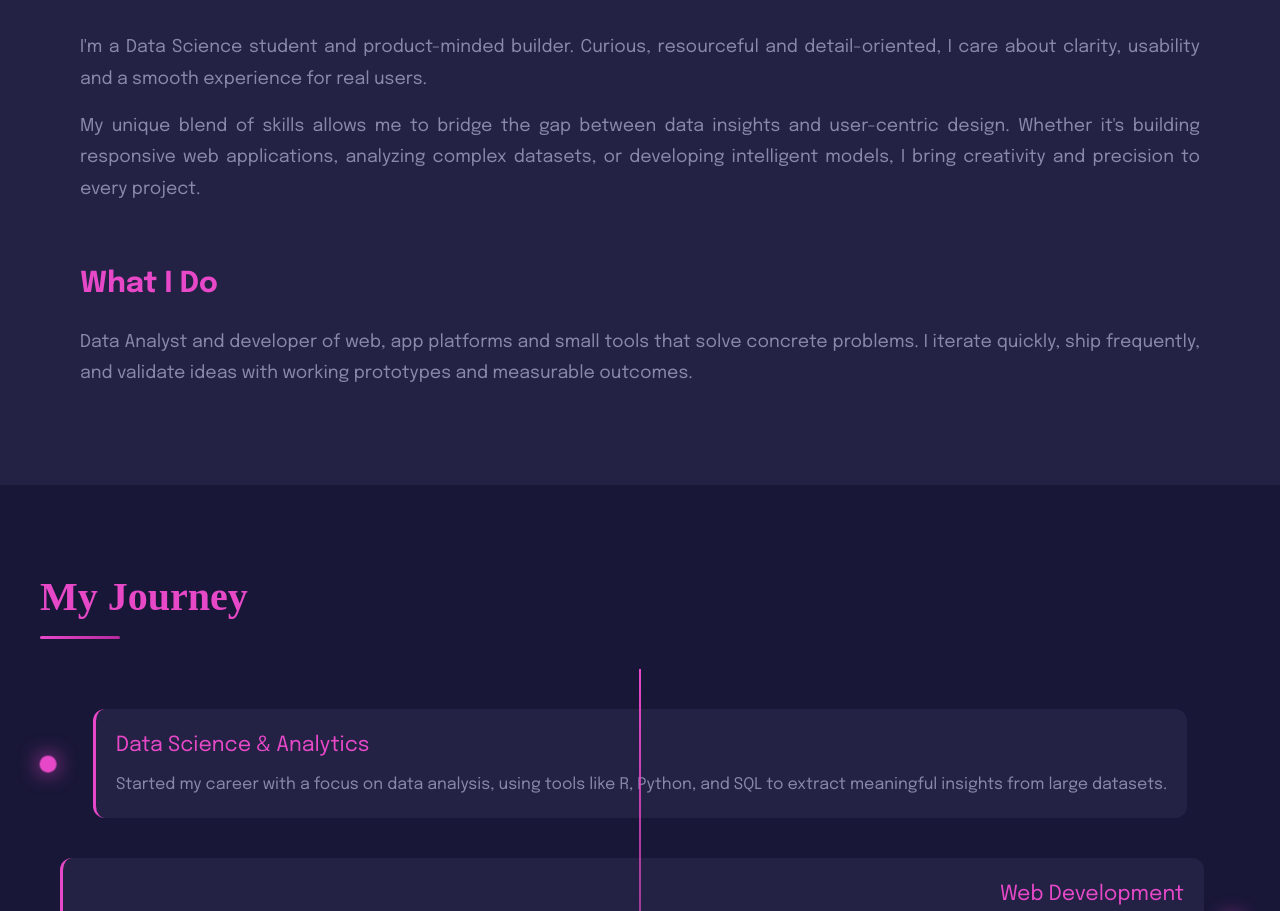
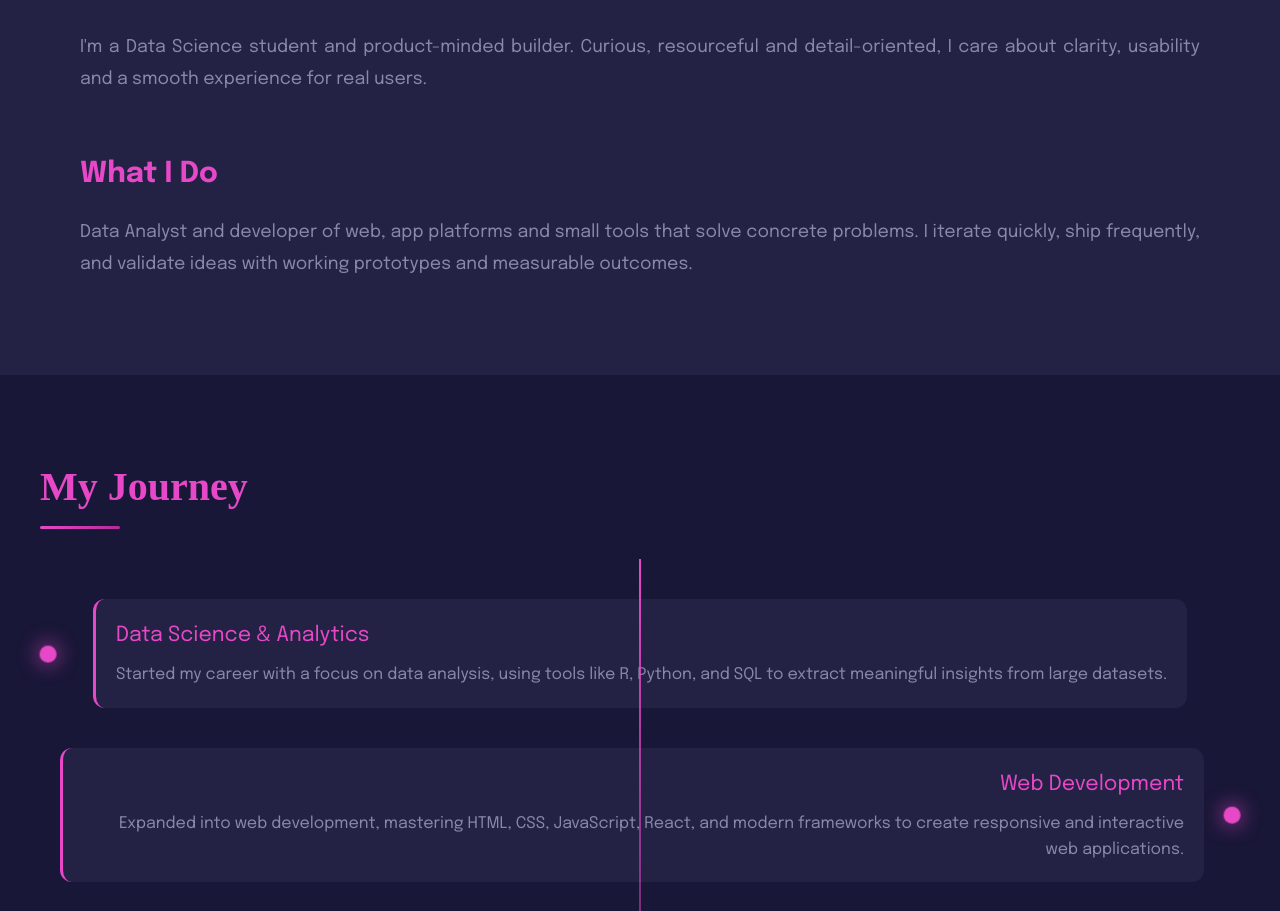
Before and after one commit to sidicksino/SidickPortfolio, a React (Vite) app: page /pages/hero in a window 1280 px wide. Shown: the part 1533-2444 px from the top of the page. Built offline with nearby package versions, Linux system fonts and the light colour scheme; a web font is replaced by a local one.

Commit message:
Delete same content

```diff
--- a/src/components/pages/HeroPage.jsx
+++ b/src/components/pages/HeroPage.jsx
@@ -152,11 +152,6 @@ const HeroPage = () => {
             >
               <h3>{t('about.whoIAm')}</h3>
               <p>{t('about.whoIAmText')}</p>
-              <p>
-                My unique blend of skills allows me to bridge the gap between data insights and user-centric
-                design. Whether it's building responsive web applications, analyzing complex datasets, or
-                developing intelligent models, I bring creativity and precision to every project.
-              </p>
             </motion.div>
 
             <motion.div
```
